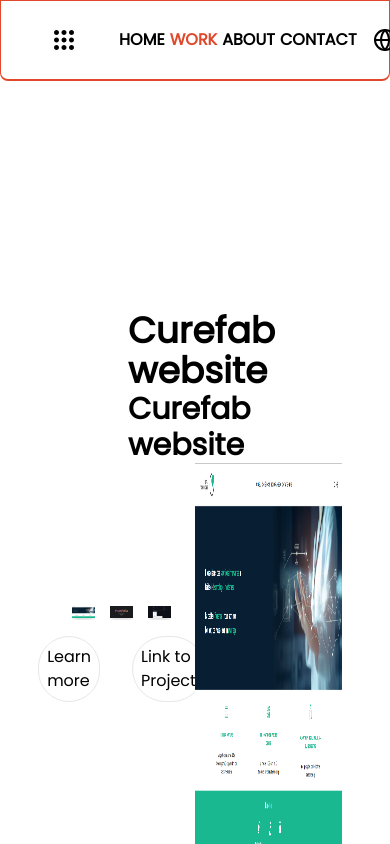
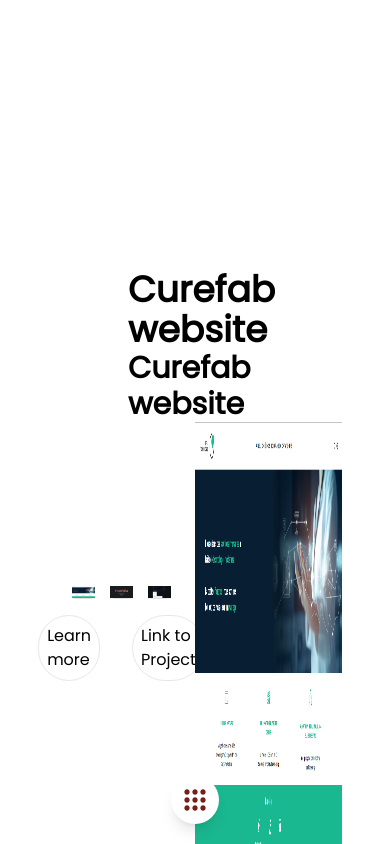
Before and after one commit to Eragon67360/moca-portfolio, a Next.js app: page /en/projects in a window 390 px wide. Built offline with nearby package versions, Linux system fonts and the light colour scheme.

Commit message:
Added navbar for phone version

```diff
--- a/app/[locale]/layout.tsx
+++ b/app/[locale]/layout.tsx
@@ -2,13 +2,15 @@ import "./globals.css";
 import "./styles.css";
 import type { Metadata } from "next";
 import { Poppins } from "next/font/google";
-import Navbar from "@/components/[locale]/navigation/navbar";
+import DesktopNavbar from "@/components/[locale]/pc/navigation/navbar";
+import MobileNavbar from "@/components/[locale]/phone/navigation/navbar";
 import ProgressBar from "@/components/[locale]/ProgressBar";
 import { Analytics } from "@vercel/analytics/react";
 import { ToastContainer } from "react-toastify";
 import { NextIntlClientProvider, useLocale } from "next-intl";
 import { notFound } from "next/navigation";
 import SEO from "@/components/SEO";
+import Resizer from "@/components/Resizer";
 
 const poppins = Poppins({
   subsets: ["latin"],
@@ -18,8 +20,8 @@ const poppins = Poppins({
 
 export const metadata: Metadata = {
   title: {
-    template: 'UXMOCA | %s ',
-    default: 'UXMOCA - UX Development',
+    template: "UXMOCA | %s ",
+    default: "UXMOCA - UX Development",
   },
   description: "Our official UX MOCA website",
 };
@@ -48,7 +50,10 @@ export default async function RootLayout({
         <NextIntlClientProvider locale={locale} messages={messages}>
           <div className="flex flex-col h-screen overflow-y-hidden bg-white dark:bg-blackbean">
             <ProgressBar />
-            <Navbar />
+            <Resizer
+              MobileComponent={<MobileNavbar />}
+              DesktopComponent={<DesktopNavbar />}
+            />
             <div className="flex flex-col flex-grow overflow-y-scroll">
               {children}
               <Analytics />
--- a/components/[locale]/navigation/navbar/index.tsx
+++ b/components/[locale]/pc/navigation/navbar/index.tsx
@@ -2,14 +2,14 @@
 import React, { useState, useEffect } from "react";
 import Link from "next/link";
 import { usePathname } from "next/navigation";
-import Menu from "../../menu";
+import Menu from "@/components/[locale]/menu";
 import { Language } from "./Language";
 import { Logo } from "./Logo";
 import { CgMenuGridO } from "react-icons/cg";
 import { Search } from "./Search";
 import { useLocale, useTranslations } from "next-intl";
 
-const Navbar = () => {
+const DesktopNavbar = () => {
   const [menuOpen, setMenuOpen] = useState<boolean>(false);
   const [scrollY, setScrollY] = useState<number>(0);
   const [windowHeight, setWindowHeight] = useState<number>(0);
@@ -86,4 +86,4 @@ const Navbar = () => {
   );
 };
 
-export default Navbar;
+export default DesktopNavbar;
--- /dev/null
+++ b/components/[locale]/phone/navigation/navbar/index.tsx
@@ -0,0 +1,22 @@
+"use client";
+import Menu from "@/components/[locale]/menu";
+import React, { useState } from "react";
+import { CgMenuGridO } from "react-icons/cg";
+
+const MobileNavbar = () => {
+  const [menuOpen, setMenuOpen] = useState<boolean>(false);
+
+  return (
+    <>
+    <Menu isOpen={menuOpen} onClose={() => setMenuOpen(false)} />
+      <button
+        className="fixed bottom-5 left-1/2 transform -translate-x-1/2 bg-secondary text-falured py-2 px-2 rounded-full shadow-lg hover:text-opacity-75"
+        onClick={() => setMenuOpen(true)}
+      >
+        <CgMenuGridO size={32} />
+      </button>
+    </>
+  );
+};
+
+export default MobileNavbar;
```
Also changed, not shown: components/[locale]/pc/navigation/index.tsx (added), components/[locale]/pc/navigation/navbar/Expandable.tsx (renamed from components/[locale]/navigation/navbar/Expandable.tsx), components/[locale]/pc/navigation/navbar/Language.tsx (renamed from components/[locale]/navigation/navbar/Language.tsx), components/[locale]/pc/navigation/navbar/Logo.tsx (renamed from components/[locale]/navigation/navbar/Logo.tsx), components/[locale]/pc/navigation/navbar/Search.tsx (renamed from components/[locale]/navigation/navbar/Search.tsx), components/[locale]/phone/navigation/index.tsx (added).
